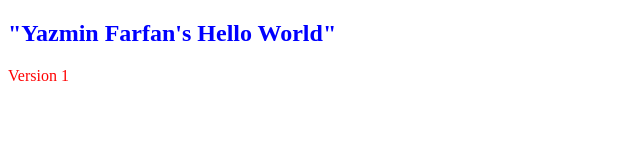
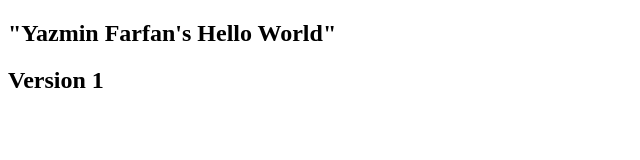
Before and after one commit to yazminfarfan/yazminfarfan.github.io, a plain HTML site: page index.html in a window 1280 px wide. Shown: the whole page, without its empty margins (0-640 px from the left). Drawn offline with Linux system fonts and the light colour scheme.

Commit message:
Update index.html

```diff
--- a/index.html
+++ b/index.html
@@ -5,8 +5,9 @@
 	<title>Hello World</title>
 </head>
 <body>
-	<h2 style="color:blue;">"Yazmin Farfan's Hello World"</h2>
-	<p style="color:red;"> Version 1 </p>
+
+<h2>"Yazmin Farfan's Hello World"</h2>
+<h2> Version 1 </h2>
 
 </body>
 </html>
```
